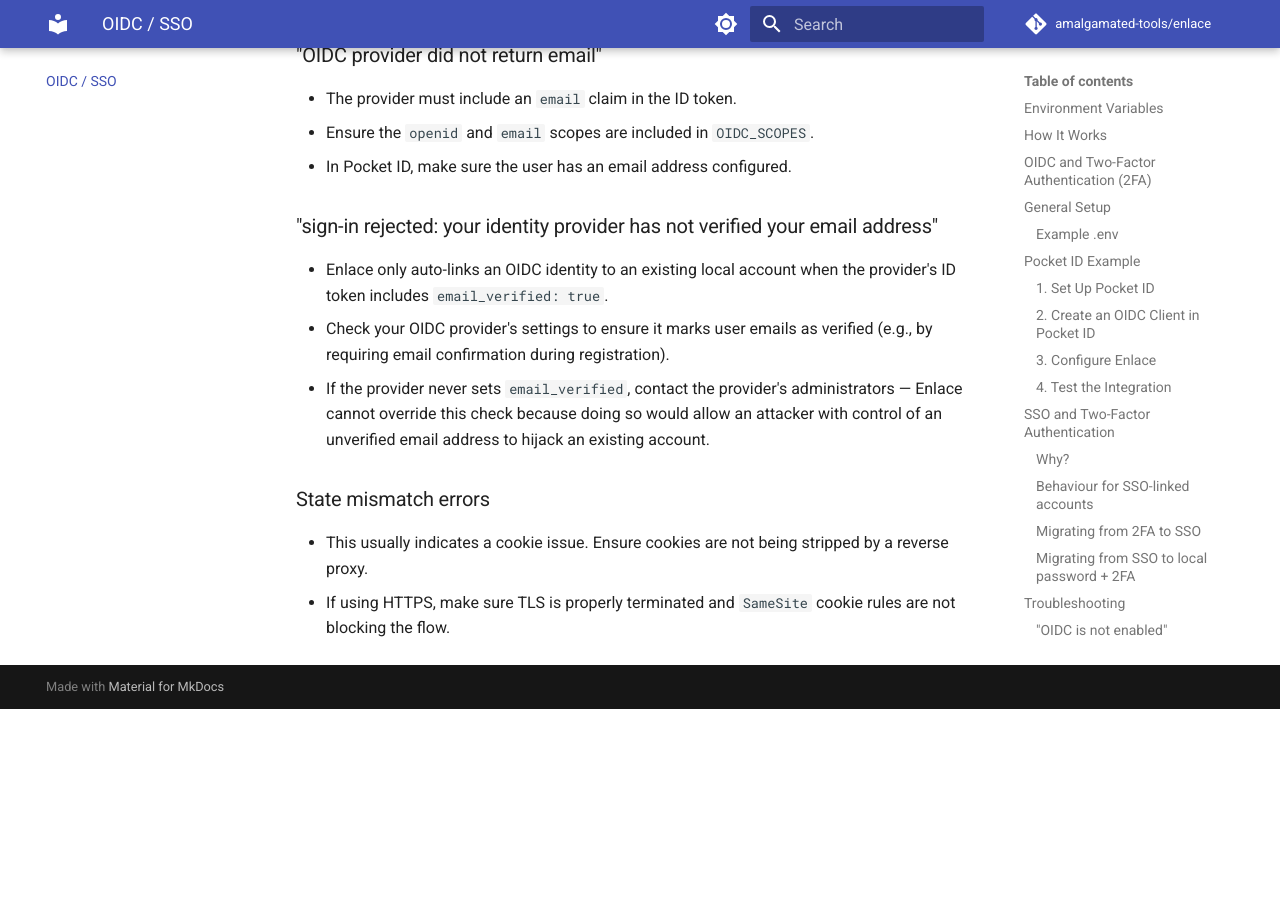
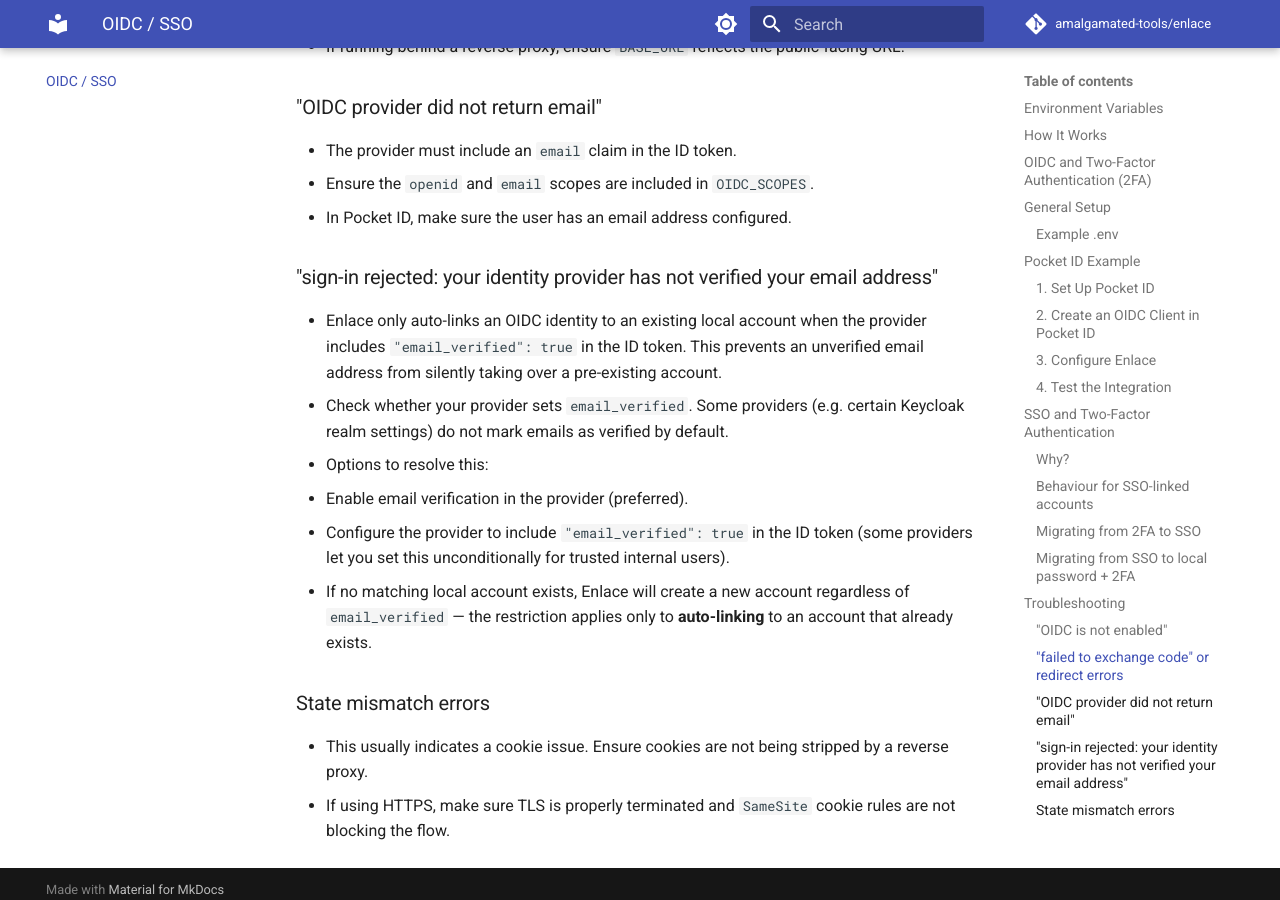
Before and after one commit to amalgamated-tools/enlace, an MkDocs documentation site: the page built from docs/oidc.md, in a window 1280 px wide and 900 px high, scrolled down 5564 px. Built offline with MkDocs 1.6.1 and Material for MkDocs 9.7.7, drawn with Linux system fonts in a browser that asks for light colours; comment, search, counter and statistics services are not loaded; before the commit the page ends 6273 px from its top, so only the background shows below that; some of the changed text lies outside the part shown.

Commit message:
docs: document email_verified requirement for OIDC auto-link (#263)
When a user signs in via OIDC and a local account with the same email
already exists, Enlace only auto-links the OIDC identity when the
provider reports email_verified: true in the ID token. If the email is
unverified, sign-in is rejected with an explicit error message.

This security behavior was implemented in internal/service/oidc.go but
was not reflected in the OIDC documentation. Update docs/oidc.md to:
- Clarify step 5 of the "How It Works" flow
- Add a new troubleshooting entry for the rejected sign-in error

Signed-off-by: Patrick Veverka <veverkap@users.noreply.github.com>
Co-authored-by: GitHub Copilot <copilot@github.com>
Co-authored-by: Copilot <223556219+Copilot@users.noreply.github.com>
Co-authored-by: Patrick Veverka <veverkap@users.noreply.github.com>

```diff
--- a/docs/oidc.md
+++ b/docs/oidc.md
@@ -19,7 +19,7 @@ Enlace supports OpenID Connect (OIDC) for Single Sign-On (SSO). This allows user
 2. Clicking it redirects the user to the OIDC provider for authentication.
 3. After successful authentication, the provider redirects back to Enlace's callback URL.
 4. Enlace extracts the user's email, name, and subject from the ID token.
-5. If a local user with the same email exists **and the provider has verified that email address**, the OIDC identity is automatically linked. If the provider reports the email as unverified, sign-in is rejected to prevent account takeover.
+5. If a local user with the same email exists **and the provider reports `email_verified: true`**, the OIDC identity is automatically linked to that account. If the provider has **not** verified the email, sign-in is rejected with `"sign-in rejected: your identity provider has not verified your email address"` — this prevents an unverified email from silently hijacking an existing account.
 6. If no matching user exists, a new account is created.
 
 Existing users can also link/unlink their OIDC identity from the **Settings → Security** tab.
@@ -173,10 +173,12 @@ If you have 2FA enabled and want to switch to SSO, simply link your OIDC identit
 - In Pocket ID, make sure the user has an email address configured.
 
 ### "sign-in rejected: your identity provider has not verified your email address"
-
-- Enlace only auto-links an OIDC identity to an existing local account when the provider's ID token includes `email_verified: true`.
-- Check your OIDC provider's settings to ensure it marks user emails as verified (e.g., by requiring email confirmation during registration).
-- If the provider never sets `email_verified`, contact the provider's administrators — Enlace cannot override this check because doing so would allow an attacker with control of an unverified email address to hijack an existing account.
+- Enlace only auto-links an OIDC identity to an existing local account when the provider includes `"email_verified": true` in the ID token. This prevents an unverified email address from silently taking over a pre-existing account.
+- Check whether your provider sets `email_verified`. Some providers (e.g. certain Keycloak realm settings) do not mark emails as verified by default.
+- Options to resolve this:
+  - Enable email verification in the provider (preferred).
+  - Configure the provider to include `"email_verified": true` in the ID token (some providers let you set this unconditionally for trusted internal users).
+  - If no matching local account exists, Enlace will create a new account regardless of `email_verified` — the restriction applies only to **auto-linking** to an account that already exists.
 
 ### State mismatch errors
 - This usually indicates a cookie issue. Ensure cookies are not being stripped by a reverse proxy.
```
